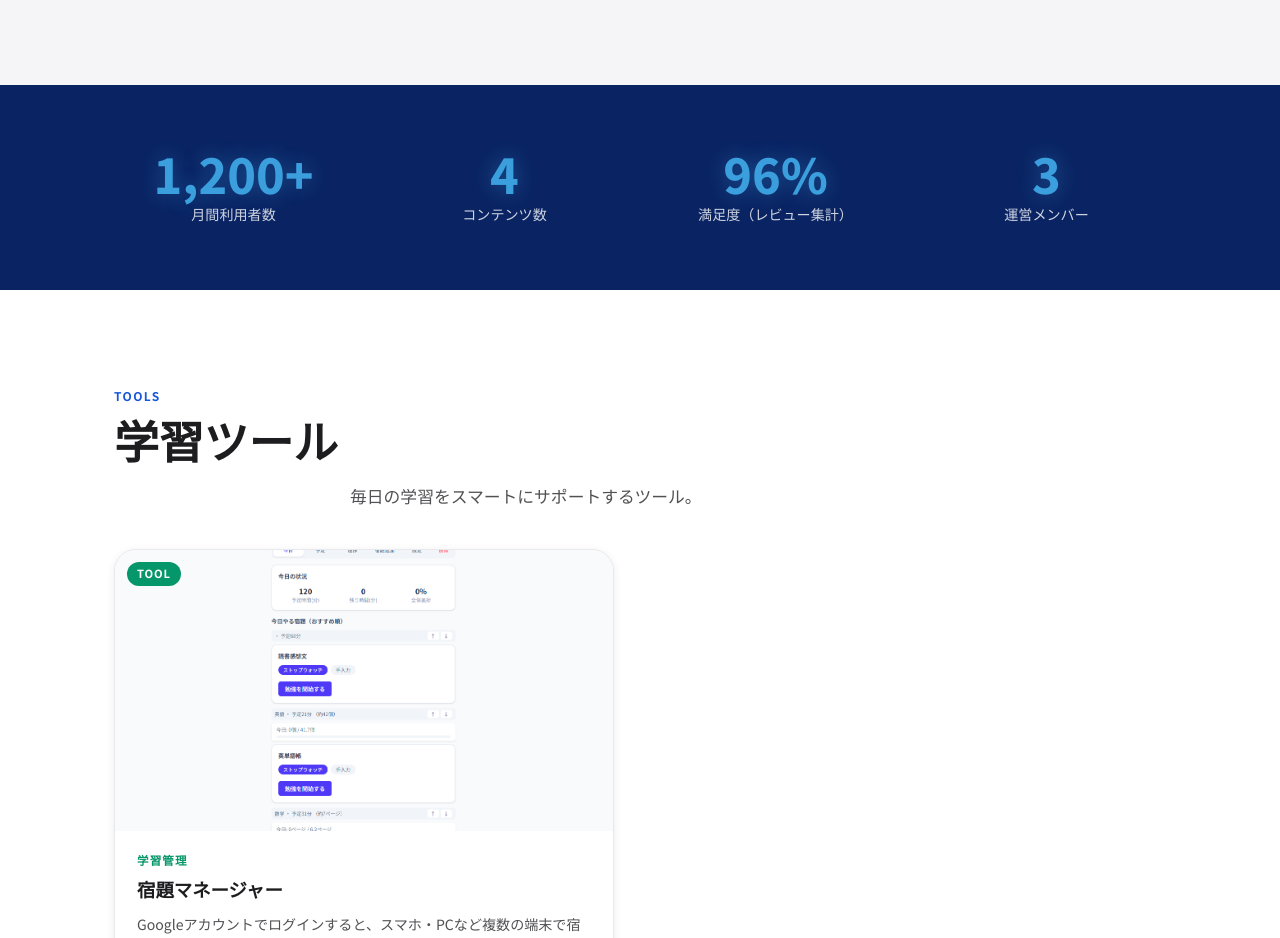
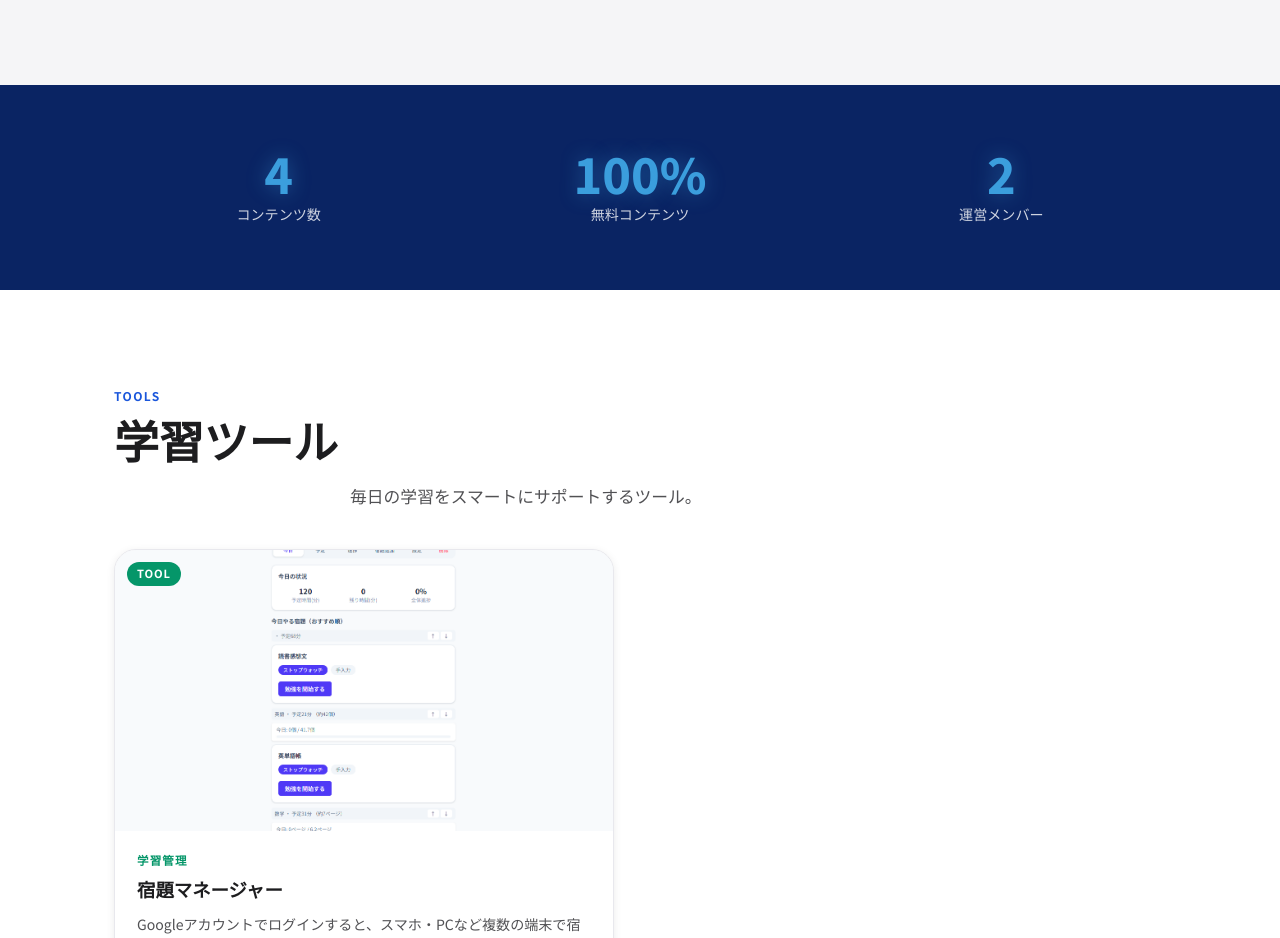
Before and after one commit to hourai-carrot/SancStudy, a plain HTML site: page index.html in a window 1280 px wide. Shown: the part 2960-3898 px from the top of the page. Drawn offline with Linux system fonts and the light colour scheme.

Commit message:
正しく表示

```diff
--- a/index.html
+++ b/index.html
@@ -302,20 +302,17 @@
 <section class="stats" aria-label="利用実績">
   <div class="container">
     <div class="stats__grid">
-      <div data-reveal>
-        <div class="stats__num"><span data-count="1200">0</span>+</div>
-        <div class="stats__label">月間利用者数</div>
-      </div>
+
       <div data-reveal data-reveal-delay="1">
         <div class="stats__num"><span data-count="4">0</span></div>
         <div class="stats__label">コンテンツ数</div>
       </div>
       <div data-reveal data-reveal-delay="2">
-        <div class="stats__num"><span data-count="96">0</span>%</div>
-        <div class="stats__label">満足度（レビュー集計）</div>
+        <div class="stats__num"><span data-count="100">0</span>%</div>
+        <div class="stats__label">無料コンテンツ</div>
       </div>
-      <div data-reveal data-reveal-delay="3">
-        <div class="stats__num"><span data-count="3">0</span></div>
+      <div data-reveal data-reveal-delay="2">
+        <div class="stats__num"><span data-count="2">0</span></div>
         <div class="stats__label">運営メンバー</div>
       </div>
     </div>
```
